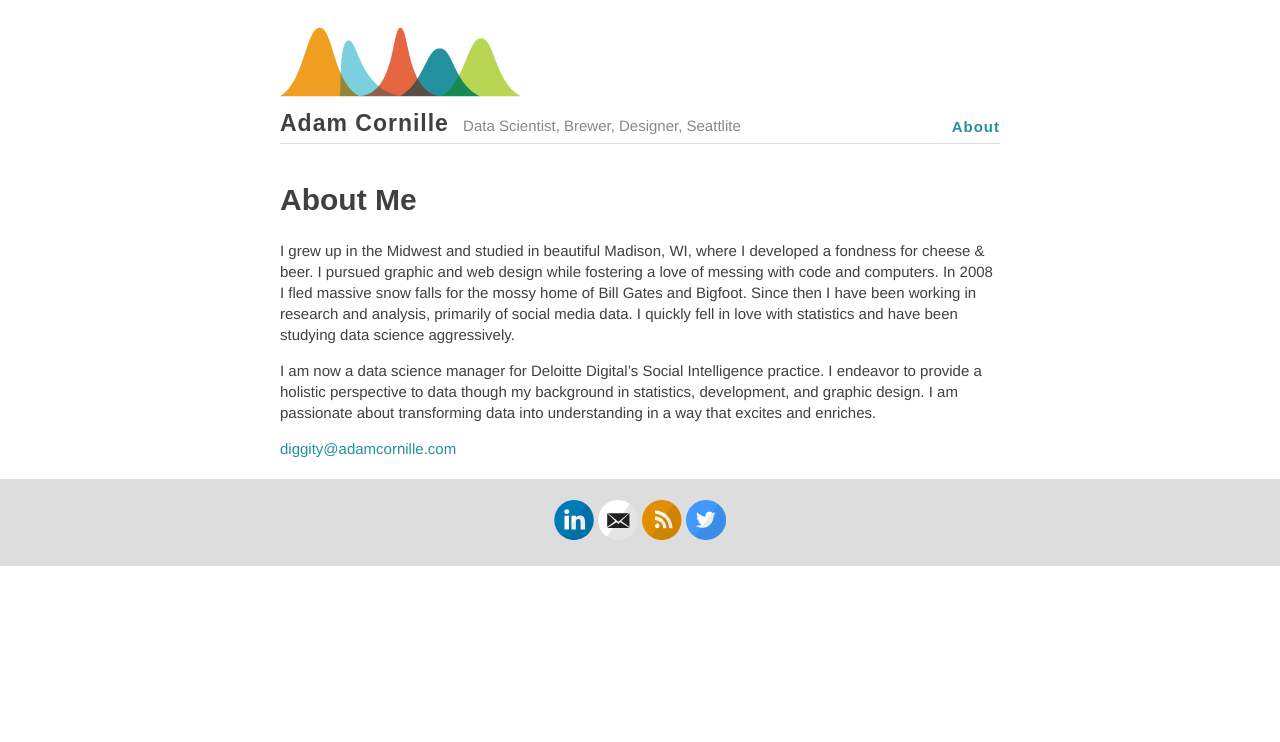
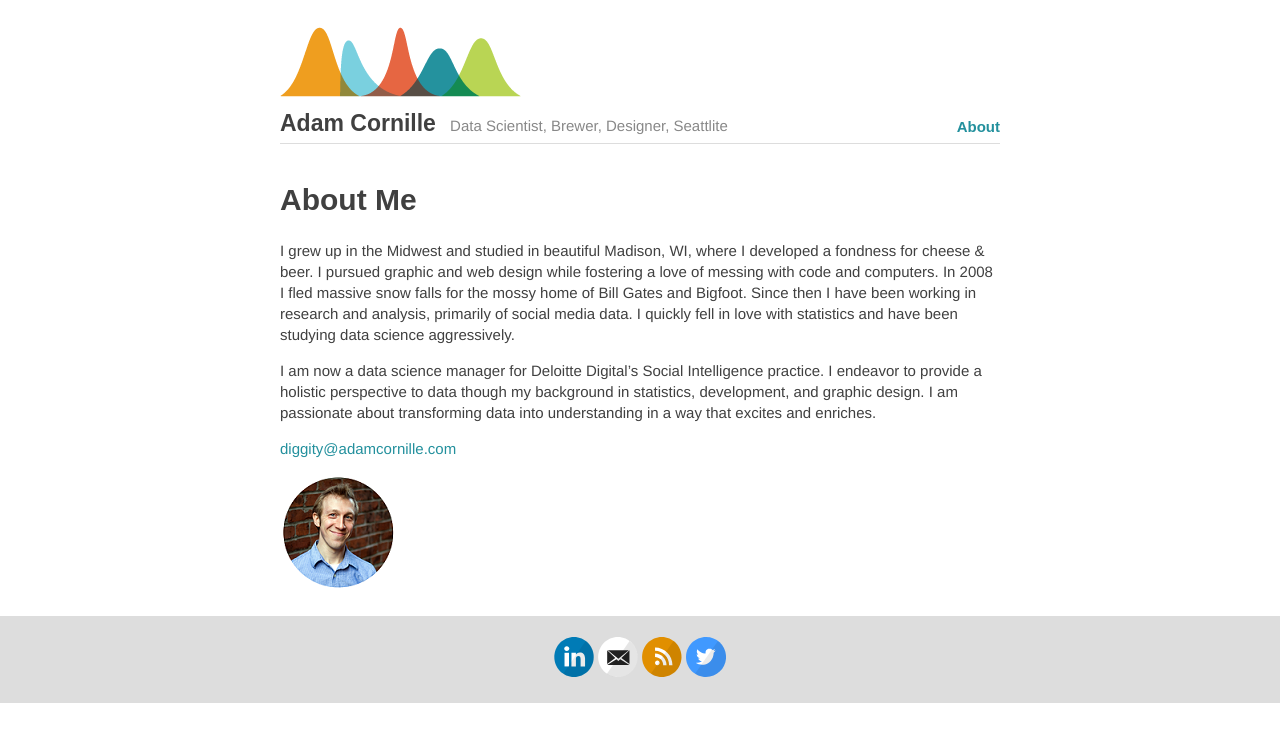
Before and after one commit to lafncow/lafncow.github.io, a Jekyll site: the page built from about.md, in a window 1280 px wide. Shown: the top 742 px of the page. Built offline with Jekyll 4.4.1, drawn with Linux system fonts in a browser that asks for light colours.

Commit message:
About update

```diff
--- a/about.md
+++ b/about.md
@@ -10,3 +10,5 @@ I am now a data science manager for Deloitte Digital's Social Intelligence pract
 
 
 [diggity@adamcornille.com](mailto:diggity+website@adamcornille.com)
+
+![Me]({{ site.url }}/images/AdamCornille_Circle_sm.png)
--- a/style.scss
+++ b/style.scss
@@ -216,7 +216,6 @@ img {
   font-family: $centurygoth;
   font-weight: bold;
   font-size: 23px;
-  letter-spacing: 1px;
   display: inline;
 }
 
@@ -249,7 +248,6 @@ nav {
     margin-left: 20px;
     text-align: right;
     font-weight: bold;
-    letter-spacing: 1px;
 
     @include mobile {
       margin: 0 10px;
```
